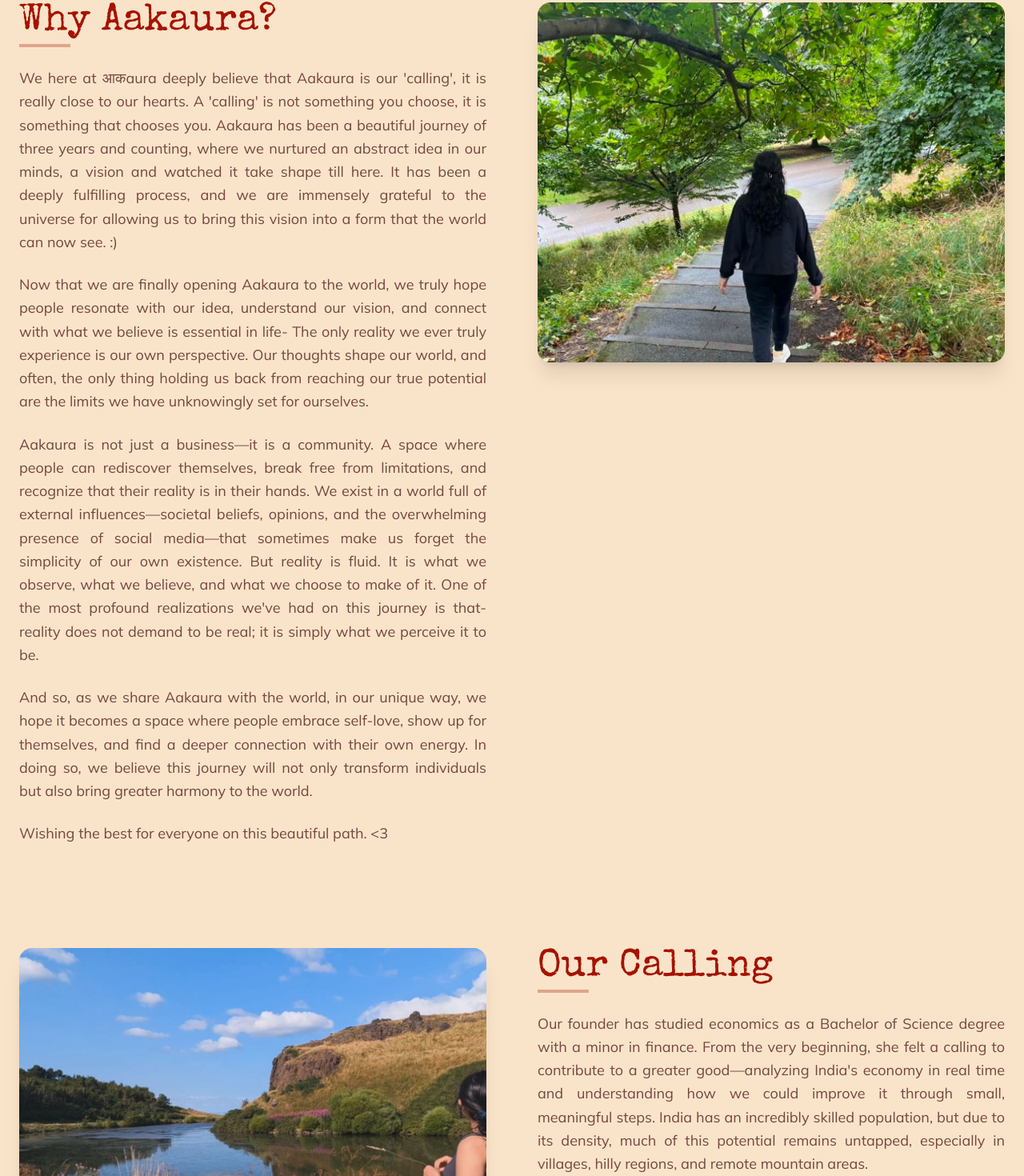
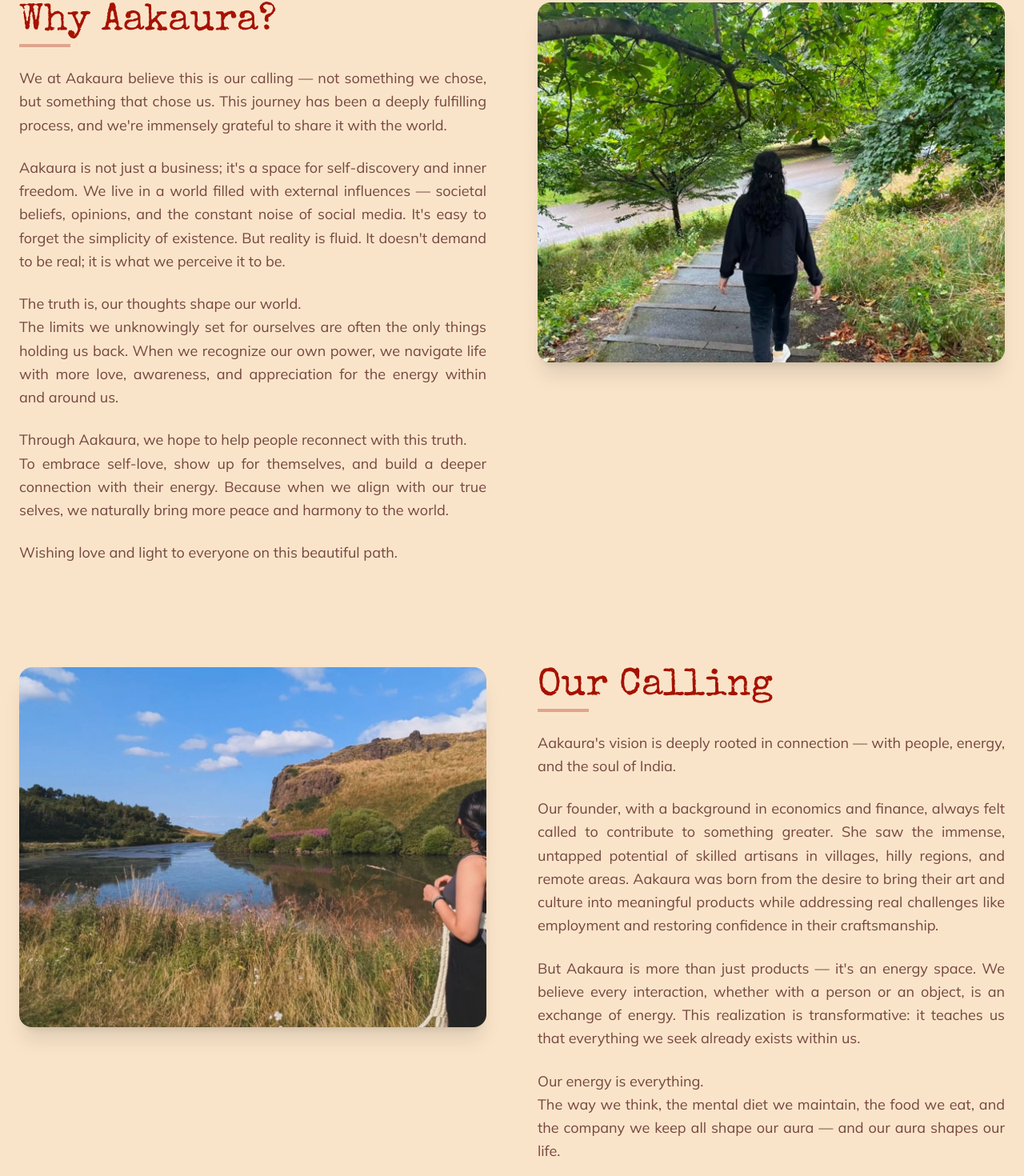
Before and after one commit to SalehKhatri/aakaura, a Next.js app: page /about in a window 1280 px wide. Shown: the part 853-2323 px from the top of the page at 80% size. Built offline with nearby package versions, Linux system fonts and the light colour scheme; a web font is replaced by a local one.

Commit message:
Updated text content

```diff
--- a/src/app/about/page.tsx
+++ b/src/app/about/page.tsx
@@ -87,48 +87,38 @@
               >
                 {/* Your existing paragraphs */}
                 <p>
-                  We here at आकaura deeply believe that Aakaura is our
-                  &apos;calling&apos;, it is really close to our hearts. A
-                  &apos;calling&apos; is not something you choose, it is
-                  something that chooses you. Aakaura has been a beautiful
-                  journey of three years and counting, where we nurtured an
-                  abstract idea in our minds, a vision and watched it take shape
-                  till here. It has been a deeply fulfilling process, and we are
-                  immensely grateful to the universe for allowing us to bring
-                  this vision into a form that the world can now see. :)
+                  We at Aakaura believe this is our calling — not something we
+                  chose, but something that chose us. This journey has been a
+                  deeply fulfilling process, and we&apos;re immensely grateful
+                  to share it with the world.
                 </p>
                 <p>
-                  Now that we are finally opening Aakaura to the world, we truly
-                  hope people resonate with our idea, understand our vision, and
-                  connect with what we believe is essential in life- The only
-                  reality we ever truly experience is our own perspective. Our
-                  thoughts shape our world, and often, the only thing holding us
-                  back from reaching our true potential are the limits we have
-                  unknowingly set for ourselves.
+                  Aakaura is not just a business; it&apos;s a space for
+                  self-discovery and inner freedom. We live in a world filled
+                  with external influences — societal beliefs, opinions, and the
+                  constant noise of social media. It&apos;s easy to forget the
+                  simplicity of existence. But reality is fluid. It doesn&apos;t
+                  demand to be real; it is what we perceive it to be.
                 </p>
                 <p>
-                  Aakaura is not just a business—it is a community. A space
-                  where people can rediscover themselves, break free from
-                  limitations, and recognize that their reality is in their
-                  hands. We exist in a world full of external
-                  influences—societal beliefs, opinions, and the overwhelming
-                  presence of social media—that sometimes make us forget the
-                  simplicity of our own existence. But reality is fluid. It is
-                  what we observe, what we believe, and what we choose to make
-                  of it. One of the most profound realizations we&apos;ve had on
-                  this journey is that- reality does not demand to be real; it
-                  is simply what we perceive it to be.
+                  The truth is, our thoughts shape our world.
+                  <br />
+                  The limits we unknowingly set for ourselves are often the only
+                  things holding us back. When we recognize our own power, we
+                  navigate life with more love, awareness, and appreciation for
+                  the energy within and around us.
                 </p>
                 <p>
-                  And so, as we share Aakaura with the world, in our unique way,
-                  we hope it becomes a space where people embrace self-love,
-                  show up for themselves, and find a deeper connection with
-                  their own energy. In doing so, we believe this journey will
-                  not only transform individuals but also bring greater harmony
-                  to the world.
+                  Through Aakaura, we hope to help people reconnect with this
+                  truth.
+                  <br />
+                  To embrace self-love, show up for themselves, and build a
+                  deeper connection with their energy. Because when we align
+                  with our true selves, we naturally bring more peace and
+                  harmony to the world.
                 </p>
                 <p>
-                  Wishing the best for everyone on this beautiful path. {"<"}3{" "}
+                  Wishing love and light to everyone on this beautiful path.
                 </p>
                 {/* ... rest of your paragraphs ... */}
               </div>
@@ -187,46 +177,41 @@
                 className={`${fonts.mulish} text-lg leading-relaxed space-y-6 text-justify`}
               >
                 <p>
-                  Our founder has studied economics as a Bachelor of Science
-                  degree with a minor in finance. From the very beginning, she
-                  felt a calling to contribute to a greater good—analyzing
-                  India&apos;s economy in real time and understanding how we
-                  could improve it through small, meaningful steps. India has an
-                  incredibly skilled population, but due to its density, much of
-                  this potential remains untapped, especially in villages, hilly
-                  regions, and remote mountain areas.
+                  Aakaura&apos;s vision is deeply rooted in connection — with
+                  people, energy, and the soul of India.
                 </p>
                 <p>
-                  We wanted to connect with local artisans from different parts
-                  of the country—places where not many people can reach them—and
-                  bring their art and culture into our products. This vision is
-                  still in its initial stages, but we truly believe we are on
-                  the right path, with the universe always supporting us. :D
+                  Our founder, with a background in economics and finance,
+                  always felt called to contribute to something greater. She saw
+                  the immense, untapped potential of skilled artisans in
+                  villages, hilly regions, and remote areas. Aakaura was born
+                  from the desire to bring their art and culture into meaningful
+                  products while addressing real challenges like employment and
+                  restoring confidence in their craftsmanship.
                 </p>
                 <p>
-                  This is what Aakaura stands for: creating beautiful,
-                  meaningful products with local artisans while addressing real
-                  challenges like employment and restoring confidence in their
-                  craftsmanship. But beyond that, our aim has always been to
-                  create an energy space—one that helps people understand the
-                  significance of their auras. Every interaction, whether with
-                  another person or an object, is an exchange of energy. We are
-                  constantly engaging with the auras of everything around us.
+                  But Aakaura is more than just products — it&apos;s an energy
+                  space. We believe every interaction, whether with a person or
+                  an object, is an exchange of energy. This realization is
+                  transformative: it teaches us that everything we seek already
+                  exists within us.
                 </p>
                 <p>
-                  This realization is deeply transformative. It teaches us that
-                  we don&apos;t need to depend on anything—not even our business
-                  or community—because everything we seek already exists within
-                  us. Our energy is everything. The way we think, the mental
-                  diet we maintain, the food we eat, the company we keep—all of
-                  it shapes our aura, and our aura shapes our life.
+                  Our energy is everything.
+                  <br />
+                  The way we think, the mental diet we maintain, the food we
+                  eat, and the company we keep all shape our aura — and our aura
+                  shapes our life.
                 </p>
                 <p>
-                  It&apos;s a beautiful, empowering concept, and what better way
-                  to bring it to the world than through Aakaura? We are excited
-                  to see where this journey leads us. Here&apos;s to hoping for
-                  the best.{" "}
-                </p>{" "}
+                  It&apos;s a beautiful, empowering truth. And through Aakaura,
+                  we hope to share this with the world, one small, meaningful
+                  step at a time.
+                </p>
+                <p>
+                  Here&apos;s to the journey ahead, with the universe always
+                  guiding us.
+                </p>
               </div>
             </div>
           </motion.div>
--- a/src/components/OurPath.tsx
+++ b/src/components/OurPath.tsx
@@ -30,37 +30,60 @@
               <div
                 className={`${fonts.mulish} text-lg md:text-xl leading-relaxed space-y-8 text-justify text-primaryBrown`}
               >
-                <motion.p
+                <motion.ul
                   initial={{ opacity: 0, y: 20 }}
                   animate={{ opacity: 1, y: 0 }}
                   transition={{ duration: 0.6, delay: 0.2 }}
+                  className="list-disc space-y-2"
                 >
-                  Our path for Aakaura is simple yet profound—to make people
-                  realise their strengths, become the best versions of
-                  themselves, and never stop showing up for themselves. We do
-                  this because we have experienced firsthand- the transformative
-                  power of energy, self-love, and inner healing. Like every
-                  human, we have faced dark moments, but through deep reverence
-                  and love for our own energy, we have realized that we never
-                  needed to depend on anyone else for our fulfillment. This
-                  realization is what makes us truly human.
-                </motion.p>
+                  <li>
+                    <span className="font-semibold">
+                      Empowerment & Self-Discovery:
+                    </span>{" "}
+                    Our purpose is to help people realize their strengths,
+                    become their best selves, and show up for themselves every
+                    day.
+                  </li>
+                  <li>
+                    <span className="font-semibold">
+                      The Power of Energy & Inner Healing:
+                    </span>{" "}
+                    We&apos;ve experienced how energy, self-love, and healing
+                    can transform our lives. Like everyone, we&apos;ve faced
+                    darkness — but by honoring our own energy, we discovered
+                    that true fulfillment comes from within.
+                  </li>
+                  <li>
+                    <span className="font-semibold">
+                      Living in Harmony with Life:
+                    </span>{" "}
+                    When we embrace our inner power, we navigate relationships
+                    better, appreciate life deeply, and fall in love with nature
+                    and small moments of beauty.
+                  </li>
+                  <li>
+                    <span className="font-semibold">
+                      Respecting Our Energy & Others:
+                    </span>{" "}
+                    Just as nature understands its strength, we, too, begin to
+                    respect the energy within ourselves and those around us.
+                  </li>
+                  <li>
+                    <span className="font-semibold">
+                      No Set Techniques, Just Connection:
+                    </span>{" "}
+                    We believe people rarely need rigid methods to access their
+                    strength. Through our products, storytelling, and the
+                    experiences we create, we simply guide people back to this
+                    truth.
+                  </li>
+                </motion.ul>
                 <motion.p
                   initial={{ opacity: 0, y: 20 }}
                   animate={{ opacity: 1, y: 0 }}
                   transition={{ duration: 0.6, delay: 0.4 }}
                 >
-                  Once we recognize our own power and potential, we become
-                  better at navigating relationships, appreciating life, and
-                  embracing the beauty of existence. We begin to fall in love
-                  with nature, with the smallest moments, and with the energy
-                  that surrounds us. Just as nature understands its own power,
-                  we, too, start respecting the energy within ourselves and
-                  others. We believe that we seldom require any techniques or
-                  set methods to understand our strengths. Through our products,
-                  our storytelling, and the experience we create, we want to
-                  help people reconnect with this truth, yes, that&apos;s
-                  exactly what we wish for. :)
+                  Yes, that&apos;s exactly what we wish for.
                 </motion.p>
               </div>
             </motion.div>
@@ -95,14 +118,13 @@
                 >
                   <p>
                     Every product we craft carries the love and dedication of
-                    local artisans— individuals who, despite never having worked
-                    on such designs before, have embraced this journey with open
-                    hearts. We not only collaborate with them on their artistry
-                    but also introduce them to the power of energies and
-                    auras—concepts that are new to them yet resonate deeply.
-                    Aakaura is more than just a brand; it is a growing community
-                    where creativity, spirituality, and self-awareness come
-                    together in the most beautiful way.
+                    local artisans — individuals who pour their hearts into each
+                    creation. Our collaboration goes beyond artistry; we share
+                    the beauty of energies and auras, inviting them to explore
+                    these concepts as they infuse their work with meaning.
+                    Aakaura is more than just a brand; it&apos;s a growing
+                    community where creativity, spirituality, and self-awareness
+                    come together in the most beautiful way.
                   </p>
                 </motion.div>
               </div>
```
